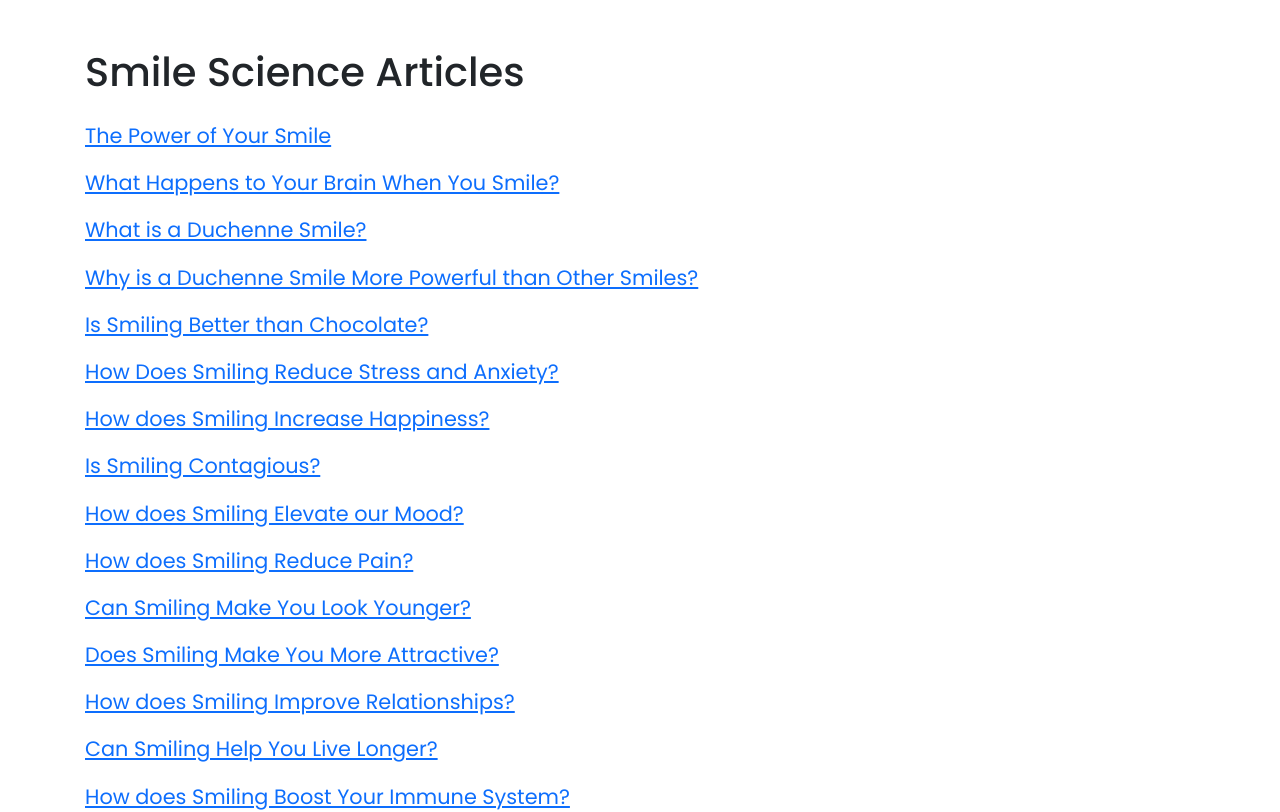
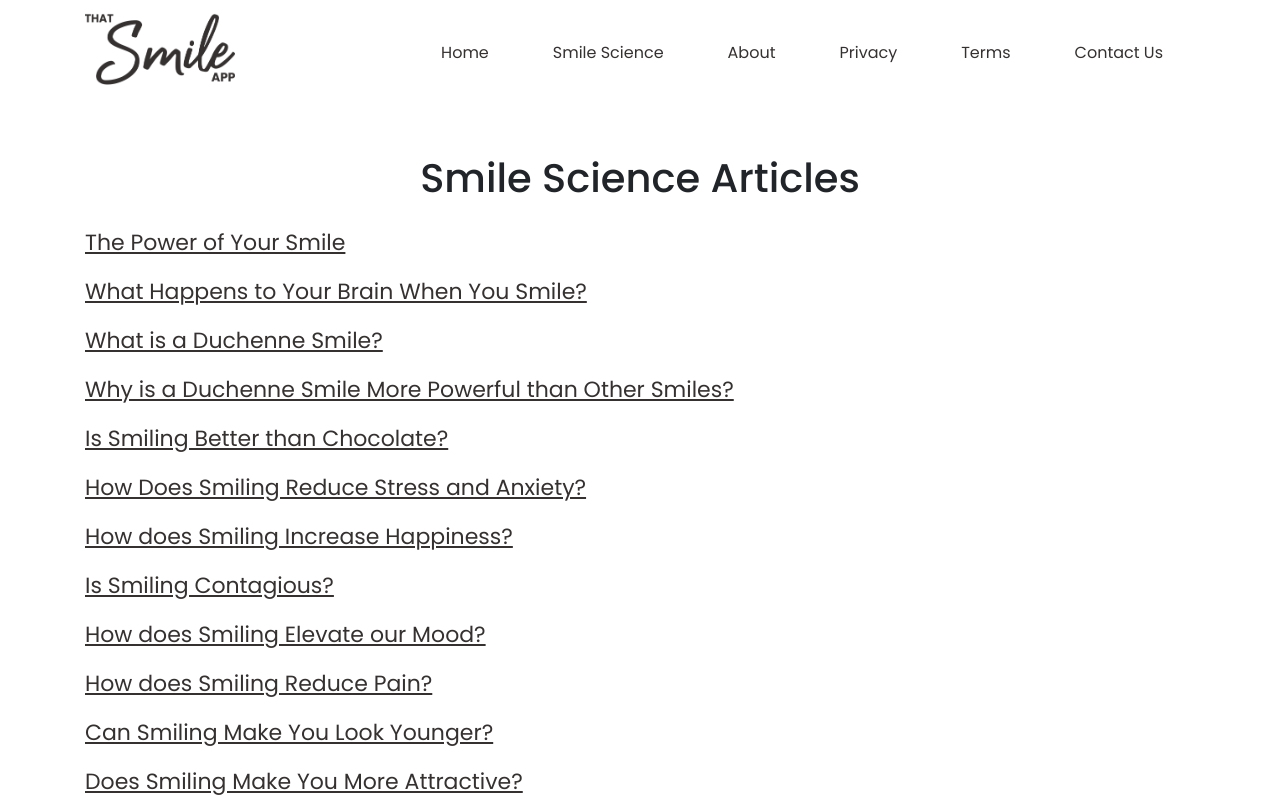
Before and after one commit to That-Smile-App/thatsmileapp, a React (Create React App) app in the folder web/: page /smilescience in a window 1280 px wide. Shown: the top 812 px of the page. Built offline with nearby package versions, Linux system fonts and the light colour scheme.

Commit message:
fixed headers and science look and feel

```diff
--- a/web/src/App.js
+++ b/web/src/App.js
@@ -33,6 +33,9 @@ import HowDoesSmilingBoostEnergy from "./Screens/Articles/how-does-smiling-boost
 import HowDoesSmilingHelpUsFeelAtPeace from "./Screens/Articles/how-does-smiling-help-us-feel-at-peace";
 import HowLongDoYouHaveToSmile from "./Screens/Articles/how-long-do-you-have-to-smile-to-receive-health-benefits";
 
+import Header from "./Components/Header";
+import Footer from "./Components/Footer";
+
 const basename =
   process.env.NODE_ENV === "production"
     ? process.env.PUBLIC_URL.replace(/https?:\/\/[^/]+/, "")
@@ -41,6 +44,8 @@ const basename =
 function App() {
   return (
     <Router basename={basename}>
+    {/* GLOBAL HEADER */}
+    <Header />
     <Routes>
       <Route path="/" element={<Home />} />
       <Route path="/TermsAndConditions" element={<TermsAndConditions />} />
@@ -122,6 +127,8 @@ function App() {
           element={<HowLongDoYouHaveToSmile />} />
 
       </Routes>
+      {/* GLOBAL FOOTER */}
+      <Footer />
   </Router>
   );
 }
--- a/web/src/Screens/About.js
+++ b/web/src/Screens/About.js
@@ -1,6 +1,5 @@
 import React from 'react';
 import logo from '../Images/logos.png';
-import Header from '../Components/Header';
 
 // Styles
 import '../App.css';
@@ -8,7 +7,6 @@ import '../App.css';
 const About = () => {
   return (
     <>
-      <Header />
       <div
         className="gradient-background about-container"
         style={{minHeight: 'calc(100vh - 106px)'}}>
--- a/web/src/Screens/Articles/ArticlesIndex.jsx
+++ b/web/src/Screens/Articles/ArticlesIndex.jsx
@@ -30,17 +30,26 @@ const articles = [
 
 export default function ArticlesIndex() {
   return (
+    <>
+
+
         <div className="container-box mt-5 mb-5">
-      <h1 className="mb-4">Smile Science Articles</h1>
-      <ul style={{ listStyle: "none", padding: 0 }}>
+          <h1 className="text-center mb-4">Smile Science Articles</h1>
+
+          <ul style={{ listStyle: "none", paddingLeft: 0 }}>
             {articles.map((a) => (
-          <li key={a.slug} style={{ marginBottom: "1rem" }}>
-            <Link style={{ fontSize: "1.3rem" }} to={`/smilescience/${a.slug}`}>
+              <li key={a.slug} className="mb-3">
+                <Link
+                  to={`/smilescience/${a.slug}`}
+                  className="common-Text"
+                  style={{ fontSize: "22px" }}
+                >
                   {a.title}
                 </Link>
               </li>
             ))}
           </ul>
         </div>
+    </>
   );
 }
--- a/web/src/Screens/ContactUs.js
+++ b/web/src/Screens/ContactUs.js
@@ -1,11 +1,9 @@
 import React from 'react';
-import Header from '../Components/Header';
 import '../App.css';
 
 const ContactUs = () => {
   return (
     <>
-      <Header />
       <div
         style={{minHeight: 'calc(100vh - 106px)'}}
         className="gradient-background">
--- a/web/src/Screens/Home.js
+++ b/web/src/Screens/Home.js
@@ -2,10 +2,6 @@ import { useState } from 'react';
 import withAutoplay from 'react-awesome-slider/dist/autoplay';
 import AwesomeSlider from 'react-awesome-slider';
 import Carousel from 'react-bootstrap/Carousel';
-
-// Components
-import Header from '../Components/Header';
-import Footer from '../Components/Footer';
 
 // Images
 import landingImage from "../Images/landingImage.png"
@@ -39,7 +35,6 @@ function Home() {
 
   return (
     <>
-      <Header />
       <div className="gradient-background">
         <div className="container-box main-header">
           <div class="row main-img">
@@ -144,7 +139,6 @@ function Home() {
             </Carousel.Item>
           ))}
         </Carousel>
-        <Footer />
       </div>
     </>
   );
--- a/web/src/Screens/PrivacyPolicy.js
+++ b/web/src/Screens/PrivacyPolicy.js
@@ -1,6 +1,5 @@
 import {useEffect, useState} from 'react';
 import '../App.css';
-import Header from '../Components/Header';
 import axios from 'axios';
 
 function PrivacyPolicy() {
@@ -26,7 +25,6 @@ const apiUrl = 'https://smile-app-19915.botics.co/modules/privacy-policy/';
 
   return (
     <>
-      <Header />
       <div style={{minHeight: '100vh'}} className="gradient-background">
       {loading ? <div style={{paddingTop: "40vh"}}><div className="spinner"></div> </div> : <div class="px-5 pt-5">
           <div class="col-md-10 privacy-policy  privacy" dangerouslySetInnerHTML={{__html: body}} />
--- a/web/src/Screens/TermsAndConditions.js
+++ b/web/src/Screens/TermsAndConditions.js
@@ -1,6 +1,5 @@
 import {useEffect, useState} from 'react';
 import '../App.css';
-import Header from '../Components/Header';
 import axios from 'axios';
 
 function TermsAndConditions() {
@@ -26,7 +25,6 @@ const apiUrl = 'https://smile-app-19915.botics.co/modules/terms-and-conditions/'
 
   return (
     <>
-      <Header />
       <div style={{minHeight: '100vh'}} className="gradient-background">
 
         {loading ? <div style={{paddingTop: "40vh"}}><div className="spinner"></div> </div> : <div class="px-5 pt-5">
```
Lines whose indentation alone changed are shown as unchanged.
